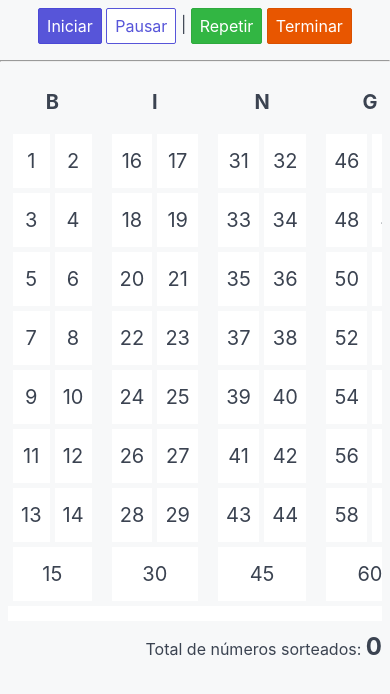
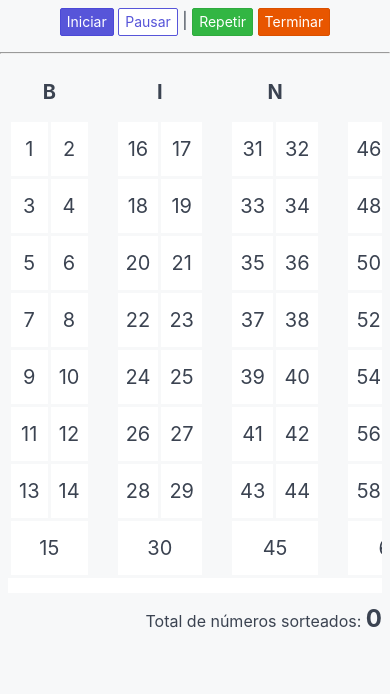
Before and after one commit to gilsonterra/bingo, a plain HTML site: page index.html in a window 390 px wide. Drawn offline with Linux system fonts and the light colour scheme.

Commit message:
fixing layout for mobile

```diff
--- a/index.html
+++ b/index.html
@@ -16,10 +16,10 @@
         <div class="columns">
             <div class="column col-12 text-center">
                 <p class="m-2">
-                    <button class="btn btn-primary" type="button" onclick="initBingo()">Iniciar</button>
-                    <button class="btn btn-secondary" type="button" onclick="pauseBingo()">Pausar</button> |
-                    <button class="btn btn-success" type="button" onclick="repeatBingo()">Repetir</button>
-                    <button class="btn btn-error" type="button" onclick="finalizeBingo()">Terminar</button>
+                    <button class="btn btn-sm btn-primary" type="button" onclick="initBingo()">Iniciar</button>
+                    <button class="btn btn-sm btn-secondary" type="button" onclick="pauseBingo()">Pausar</button> |
+                    <button class="btn btn-sm btn-success" type="button" onclick="repeatBingo()">Repetir</button>
+                    <button class="btn btn-sm btn-error" type="button" onclick="finalizeBingo()">Terminar</button>
                 </p>
             </div>
         </div>
--- a/script.js
+++ b/script.js
@@ -256,7 +256,7 @@ initBingo = function () {
     startSpeaking(sentence);
     setTimeout(function () {
         BINGO_INTERVAL = setInterval(startBingo, TIME_INTERVAL);
-    }, TIME_INTERVAL);
+    }, 5000);
 }
 
 window.speechSynthesis.onvoiceschanged = function () {
--- a/style.css
+++ b/style.css
@@ -7,12 +7,12 @@ body{
 }
 
 .table-bordered tr td, .table-bordered tr th {
-    border: solid 5px #f7f8f9;
+    border: solid 3px #f7f8f9;
     text-align: center;
     /*font-size: 2.1vw;*/
     font-size: 20px;
 }
 
 .border-right-bold {
-    border-right: solid 20px #f7f8f9 !important;
+    border-right: solid 30px #f7f8f9 !important;
 }
```
